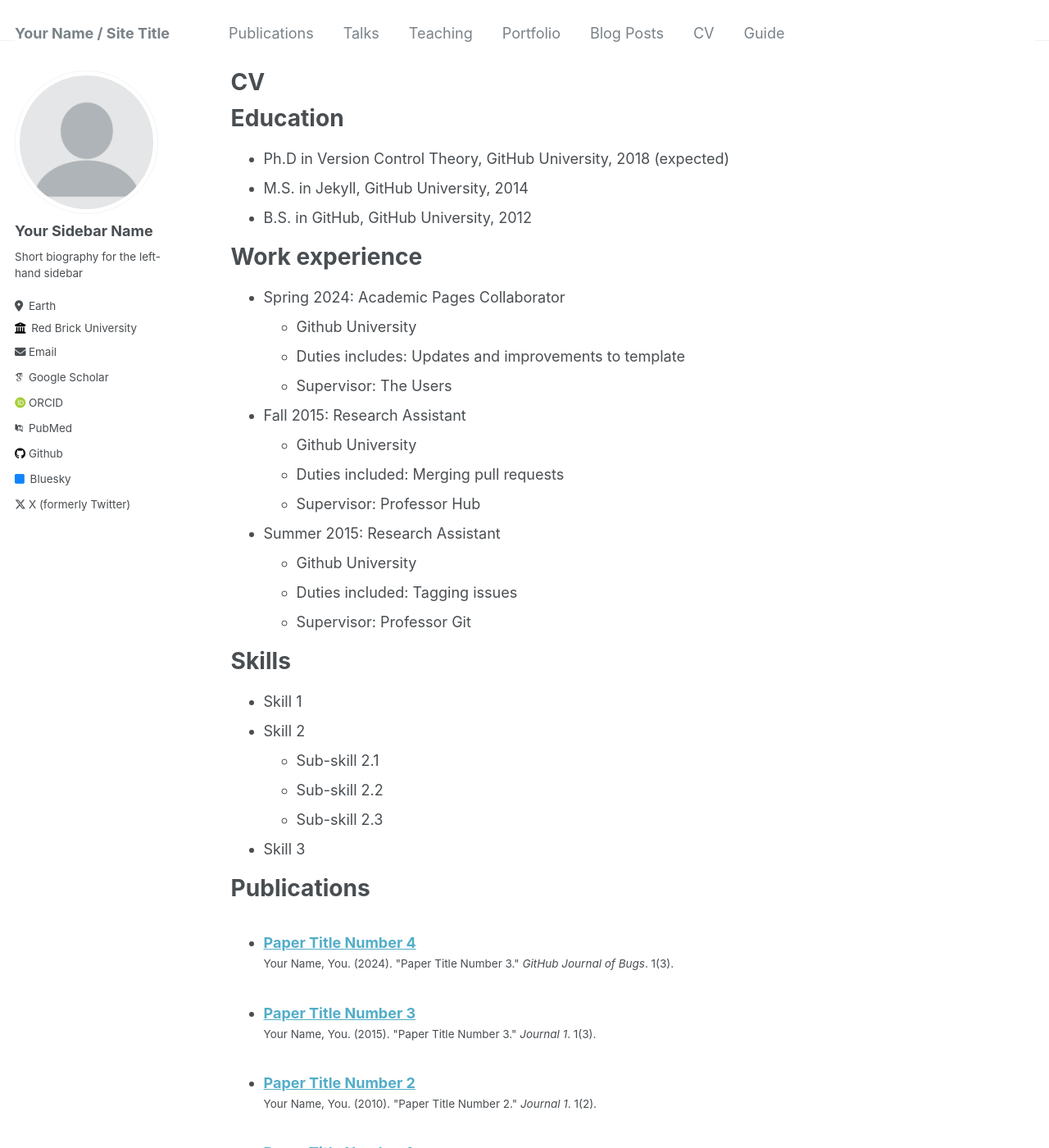
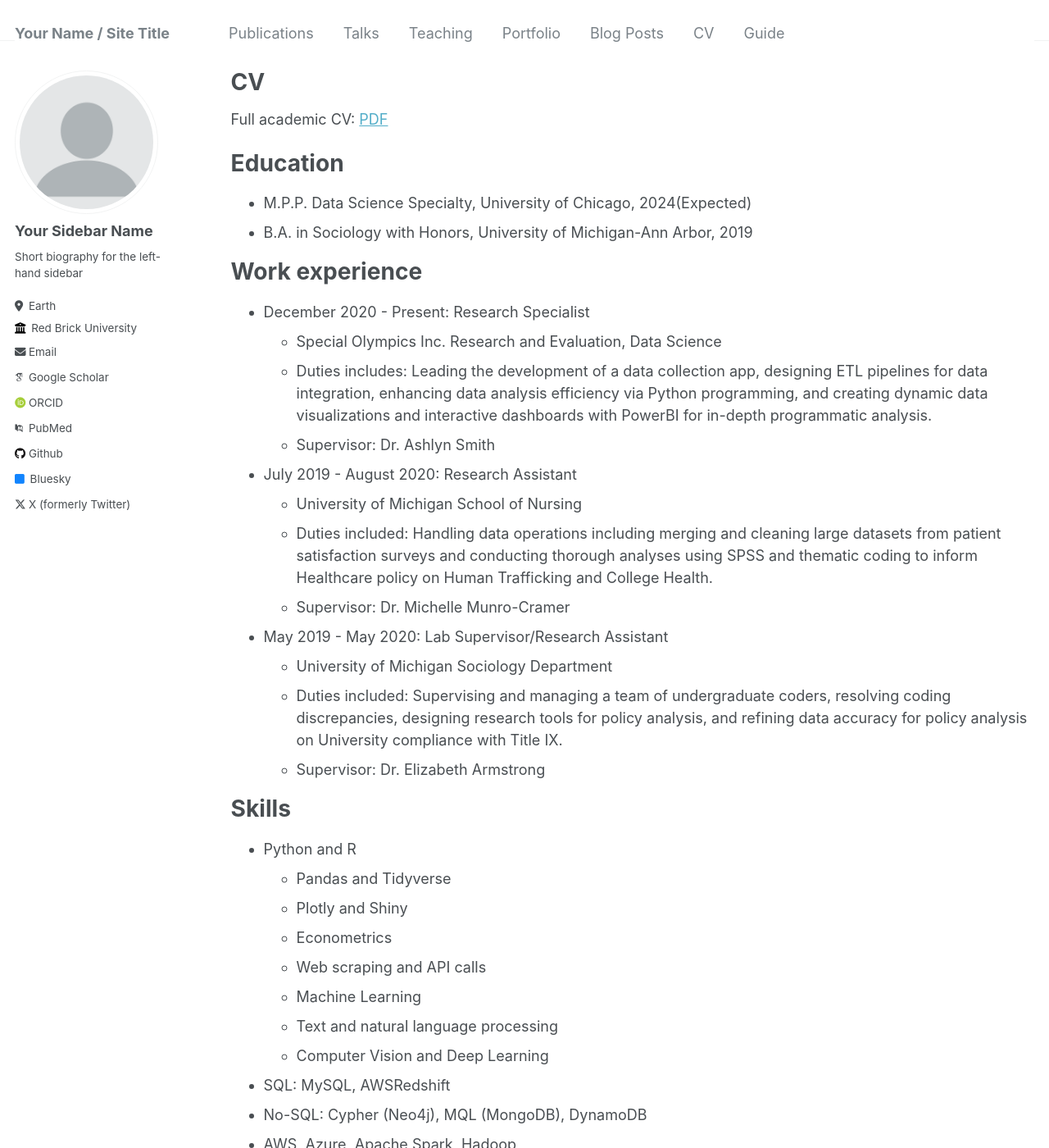
Before and after one commit to martinke11/martinke11.github.io, a Jekyll site: the page built from _pages/cv.md, in a window 1280 px wide and 1400 px high. Shown: the whole window at 82% size. Built offline with Jekyll 4.4.1, drawn with Linux system fonts in a browser that asks for light colours; some web fonts are replaced; some of the changed text lies outside the part shown.

Commit message:
Update cv.md

```diff
--- a/_pages/cv.md
+++ b/_pages/cv.md
@@ -8,57 +8,40 @@ redirect_from:
 ---
 
 {% include base_path %}
+Full academic CV: [PDF](https://github.com/martinke11/martinke11.github.io/blob/master/files/Martin_Kieran_CV.pdf)
 
 Education
 ======
-* Ph.D in Version Control Theory, GitHub University, 2018 (expected)
-* M.S. in Jekyll, GitHub University, 2014
-* B.S. in GitHub, GitHub University, 2012
+* M.P.P. Data Science Specialty, University of Chicago, 2024(Expected)
+* B.A. in Sociology with Honors, University of Michigan-Ann Arbor, 2019
 
 Work experience
 ======
-* Spring 2024: Academic Pages Collaborator
-  * Github University
-  * Duties includes: Updates and improvements to template
-  * Supervisor: The Users
+* December 2020 - Present: Research Specialist
+  * Special Olympics Inc. Research and Evaluation, Data Science
+  * Duties includes:  Leading the development of a data collection app, designing ETL pipelines for data integration, enhancing data analysis efficiency via Python programming, and creating dynamic data visualizations and interactive dashboards with PowerBI for in-depth programmatic analysis.
+  * Supervisor: Dr. Ashlyn Smith
 
-* Fall 2015: Research Assistant
-  * Github University
-  * Duties included: Merging pull requests
-  * Supervisor: Professor Hub
+* July 2019 - August 2020: Research Assistant
+  * University of Michigan School of Nursing
+  * Duties included: Handling data operations including merging and cleaning large datasets from patient satisfaction surveys and conducting thorough analyses using SPSS and thematic coding to inform Healthcare policy on Human Trafficking and College Health.
+  * Supervisor: Dr. Michelle Munro-Cramer
 
-* Summer 2015: Research Assistant
-  * Github University
-  * Duties included: Tagging issues
-  * Supervisor: Professor Git
+* May 2019 - May 2020: Lab Supervisor/Research Assistant
+  * University of Michigan Sociology Department
+  * Duties included: Supervising and managing a team of undergraduate coders, resolving coding discrepancies, designing research tools for policy analysis, and  refining data accuracy for policy analysis on University compliance with Title IX.
+  * Supervisor: Dr. Elizabeth Armstrong
 
 Skills
 ======
-* Skill 1
-* Skill 2
-  * Sub-skill 2.1
-  * Sub-skill 2.2
-  * Sub-skill 2.3
-* Skill 3
-
-Publications
-======
-  <ul>{% for post in site.publications reversed %}
-    {% include archive-single-cv.html %}
-  {% endfor %}</ul>
-
-Talks
-======
-  <ul>{% for post in site.talks reversed %}
-    {% include archive-single-talk-cv.html  %}
-  {% endfor %}</ul>
-
-Teaching
-======
-  <ul>{% for post in site.teaching reversed %}
-    {% include archive-single-cv.html %}
-  {% endfor %}</ul>
-
-Service and leadership
-======
-* Currently signed in to 43 different slack teams
+* Python and R
+  * Pandas and Tidyverse
+  * Plotly and Shiny
+  * Econometrics
+  * Web scraping and API calls
+  * Machine Learning
+  * Text and natural language processing
+  * Computer Vision and Deep Learning
+* SQL: MySQL, AWSRedshift
+* No-SQL: Cypher (Neo4j), MQL (MongoDB), DynamoDB
+* AWS, Azure, Apache Spark, Hadoop
```
